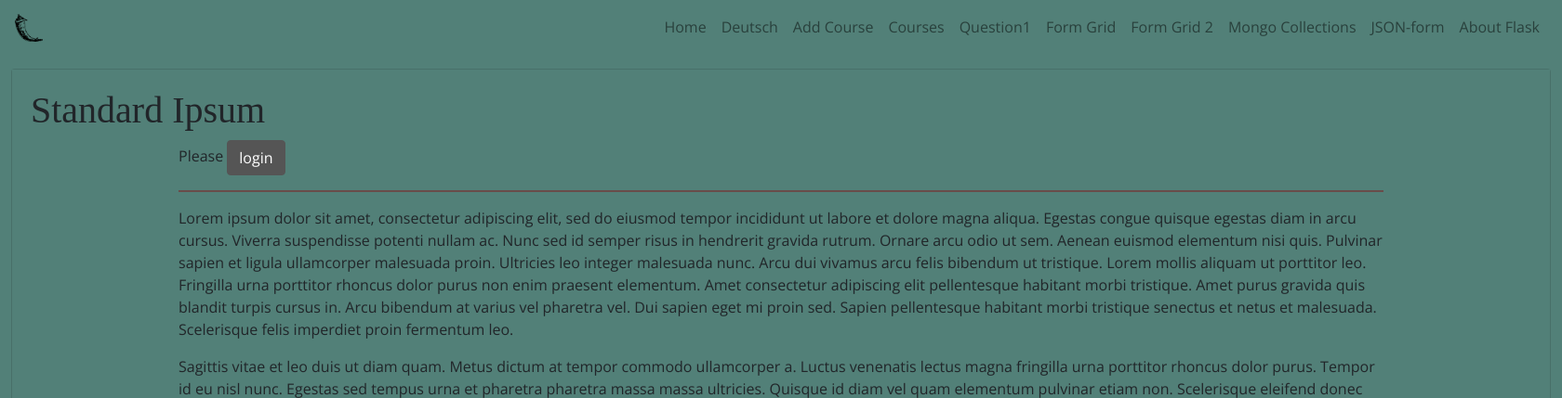
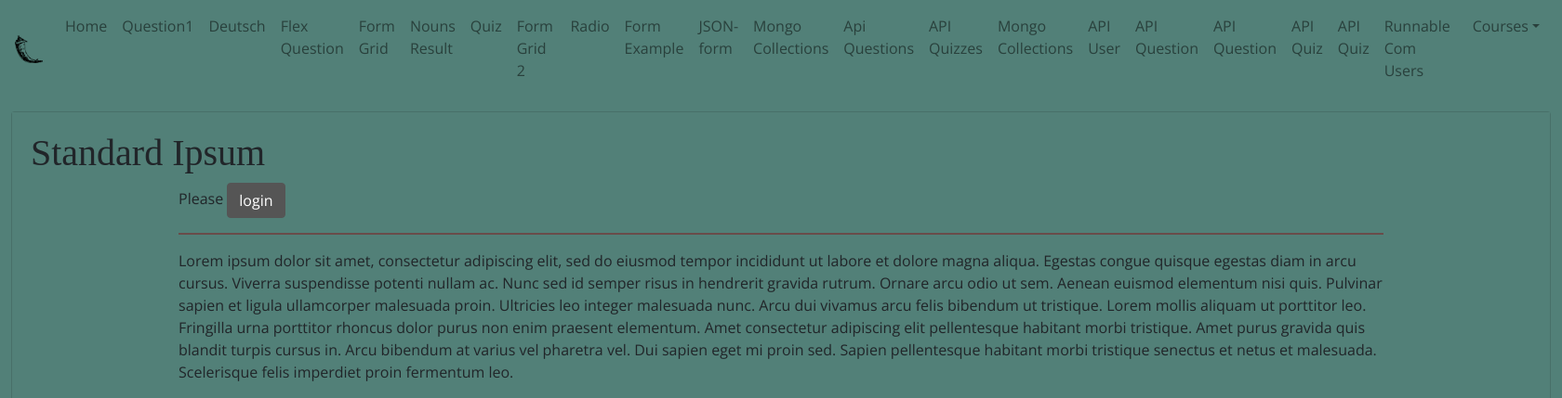
Before and after one commit to sjfke/flask-play, a Flask app: page / in a window 1680 px wide. Shown: the top 429 px of the page at 93% size. Run offline with Flask 3, Linux system fonts and the light colour scheme; some libraries are stand-ins or nearby versions; some web fonts are replaced.

Commit message:
add simple dropdown menu

```diff
--- a/project/templates/base.html
+++ b/project/templates/base.html
@@ -8,6 +8,7 @@
     <meta name="viewport" content="width=device-width, initial-scale=1">
     <link rel="stylesheet" href="{{ url_for('static', filename='bootstrap-5.3.7-dist/css/bootstrap.min.css') }}"/>
     <script src="{{ url_for('static', filename='bootstrap-5.3.7-dist/css/bootstrap.bundle.min.js') }}"></script>
+    <script src="{{ url_for('static', filename='bootstrap-5.3.7-dist/js/bootstrap.bundle.min.js') }}"></script>
 
     <!-- https://bootstrap.themes.guide/#themes -->
     <!-- https://stackoverflow.com/questions/25034812/use-a-css-stylesheet-on-a-jinja2-template/25034903 -->
@@ -34,18 +35,34 @@
         <a class="navbar-brand" href="#"><img src="/static/flask-icon.png" width="30" height="30" alt=""></a>
         <ul class="navbar-nav ml-auto">
             <li class="nav-item"><a class="nav-link" href="/">Home</a></li>
+            <li class="nav-item"><a class="nav-link" href="/question1">Question1</a></li>
             <li class="nav-item"><a class="nav-link" href="/deutsch">Deutsch</a></li>
-            <li class="nav-item"><a class="nav-link" href="/add-course">Add Course</a></li>
-            <li class="nav-item"><a class="nav-link" href="/courses">Courses</a></li>
-            <li class="nav-item"><a class="nav-link" href="/question1">Question1</a></li>
-            <!--            <li class="nav-item"><a class="nav-link" href="/flexquestion">Flex Question</a></li> -->
+            <li class="nav-item"><a class="nav-link" href="/flex-question">Flex Question</a></li>
             <li class="nav-item"><a class="nav-link" href="/form-grid">Form Grid</a></li>
+            <li class="nav-item"><a class="nav-link" href="/nouns-table-result">Nouns Result</a></li>
+            <li class="nav-item"><a class="nav-link" href="/quiz">Quiz</a></li>
             <li class="nav-item"><a class="nav-link" href="/form-grid2">Form Grid 2</a></li>
-            <!-- <li class="nav-item"><a class="nav-link" href="/radiobutton">Radiobutton</a></li> -->
+            <li class="nav-item"><a class="nav-link" href="/radio-button">Radio</a></li>
+            <li class="nav-item"><a class="nav-link" href="/form-example">Form Example</a></li>
+            <li class="nav-item"><a class="nav-link" href="/json-form">JSON-form</a></li>
             <li class="nav-item"><a class="nav-link" href="/api/mongo-collections">Mongo Collections</a></li>
-            <li class="nav-item"><a class="nav-link" href="/json-form">JSON-form</a></li>
-            <li class="nav-item"><a class="nav-link" href="https://flask.palletsprojects.com/en/2.1.x/" target="_blank">About
-                Flask</a></li>
+            <li class="nav-item"><a class="nav-link" href="/api/questions">Api Questions</a></li>
+            <li class="nav-item"><a class="nav-link" href="/api/quizzes">API Quizzes</a></li>
+            <li class="nav-item"><a class="nav-link" href="/api/mongo-collections">Mongo Collections</a></li>
+            <li class="nav-item"><a class="nav-link" href="/api/user/<username>">API User</a></li>
+            <li class="nav-item"><a class="nav-link" href="/api/question/<cif>/<quid>/">API Question</a></li>
+            <li class="nav-item"><a class="nav-link" href="/api/question/<quid>">API Question</a></li>
+            <li class="nav-item"><a class="nav-link" href="/api/quiz/<cif>/<quiz_id>/">API Quiz</a></li>
+            <li class="nav-item"><a class="nav-link" href="/api/quiz/<quiz_id>">API Quiz</a></li>
+            <li class="nav-item"><a class="nav-link" href="/api/runnable-com-users">Runnable Com Users</a></li>
+            <li class="nav-item dropdown">
+                <a class="nav-link dropdown-toggle" href="#" role="button" data-bs-toggle="dropdown"
+                   aria-expanded="false">Courses</a>
+                <ul class="dropdown-menu">
+                    <li class="dropdown-item"><a class="nav-link" href="/add-course">Add Course</a></li>
+                    <li class="dropdown-item"><a class="nav-link" href="/courses">List Courses</a></li>
+                </ul>
+            </li>
         </ul>
     </nav>
 </header>
```
